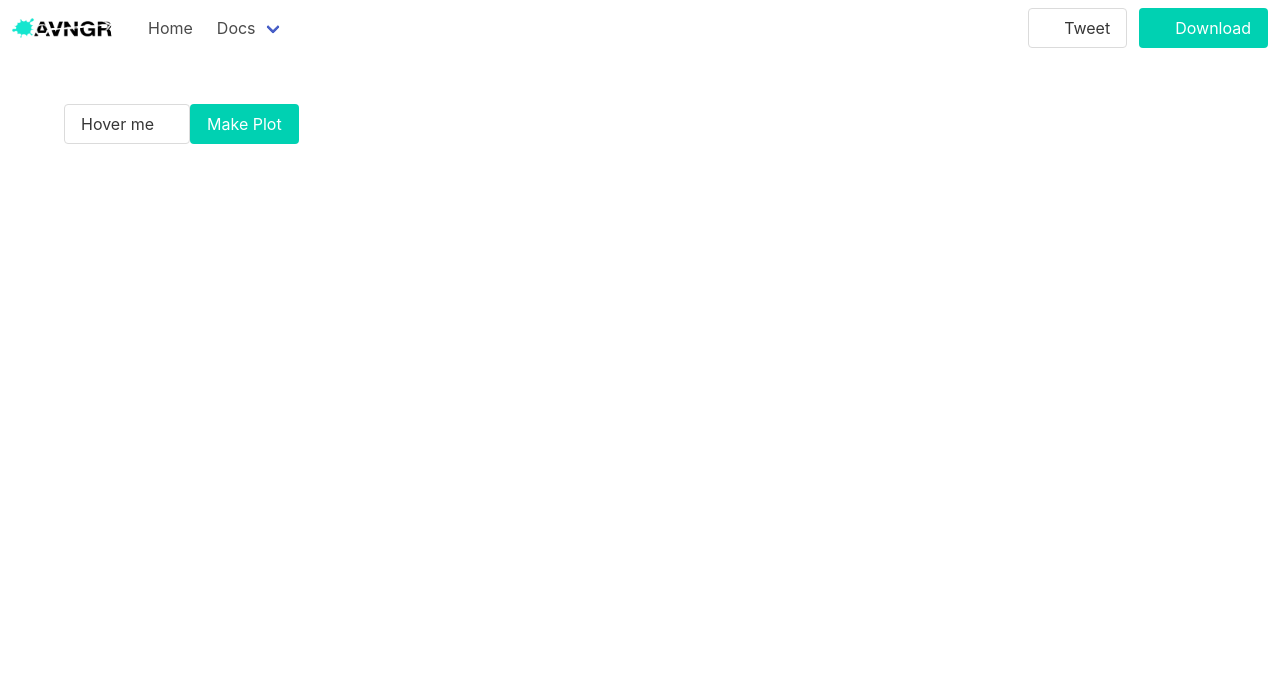
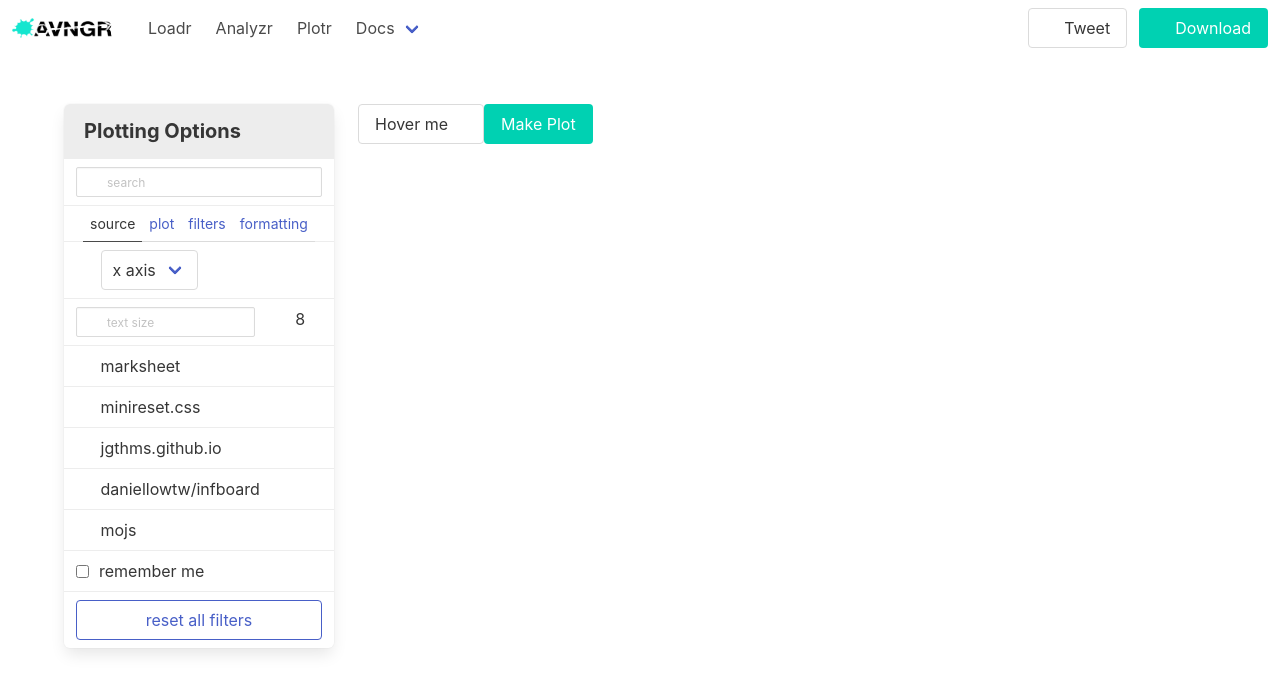
Before and after one commit to thenorthnate/avngr, a Vue app in the folder client/: page / in a window 1280 px wide. Shown: the top 692 px of the page. Built offline with nearby package versions, Linux system fonts and the light colour scheme.

Commit message:
another small update

```diff
--- a/client/src/components/Main/Navbar.vue
+++ b/client/src/components/Main/Navbar.vue
@@ -13,8 +13,14 @@
 
     <div id="navbarExampleTransparentExample" class="navbar-menu">
       <div class="navbar-start">
-        <a class="navbar-item" href="https://bulma.io/">
-          Home
+        <a class="navbar-item" href="#">
+          Loadr
+        </a>
+        <a class="navbar-item" href="#">
+          Analyzr
+        </a>
+        <a class="navbar-item" href="#">
+          Plotr
         </a>
         <div class="navbar-item has-dropdown is-hoverable">
           <a class="navbar-link" href="/documentation/overview/start/">
--- a/client/src/components/Plotr/Plotr.vue
+++ b/client/src/components/Plotr/Plotr.vue
@@ -1,6 +1,96 @@
 <template>
   <section class="section">
     <div class="container">
+      <div class="columns">
+        <div class="column is-3">
+          <nav class="panel">
+            <p class="panel-heading">
+              Plotting Options
+            </p>
+            <div class="panel-block">
+              <p class="control has-icons-left">
+                <input class="input is-small" type="text" placeholder="search">
+                <span class="icon is-small is-left">
+                  <i class="fas fa-search" aria-hidden="true"></i>
+                </span>
+              </p>
+            </div>
+            <p class="panel-tabs">
+              <a class="is-active">source</a>
+              <a>plot</a>
+              <a>filters</a>
+              <a>formatting</a>
+            </p>
+            <a class="panel-block is-active">
+              <span class="panel-icon">
+                <i class="fas fa-book" aria-hidden="true"></i>
+              </span>
+              <div class="select">
+                <select>
+                  <option>x axis</option>
+                  <option>time</option>
+                </select>
+              </div>
+            </a>
+            <div class="panel-block">
+              <div class="columns">
+                <div class="column is-9">
+                  <p class="control has-icons-left">
+                    <input class="input is-small" type="text" placeholder="text size">
+                    <span class="icon is-small is-left">
+                      <i class="fas fa-search" aria-hidden="true"></i>
+                    </span>
+                  </p>
+                </div>
+                <div class="column has-text-centered">
+                  <p>
+                    8
+                  </p>
+                </div>
+              </div>
+            </div>
+            <a class="panel-block">
+              <span class="panel-icon">
+                <i class="fas fa-book" aria-hidden="true"></i>
+              </span>
+              marksheet
+            </a>
+            <a class="panel-block">
+              <span class="panel-icon">
+                <i class="fas fa-book" aria-hidden="true"></i>
+              </span>
+              minireset.css
+            </a>
+            <a class="panel-block">
+              <span class="panel-icon">
+                <i class="fas fa-book" aria-hidden="true"></i>
+              </span>
+              jgthms.github.io
+            </a>
+            <a class="panel-block">
+              <span class="panel-icon">
+                <i class="fas fa-code-branch" aria-hidden="true"></i>
+              </span>
+              daniellowtw/infboard
+            </a>
+            <a class="panel-block">
+              <span class="panel-icon">
+                <i class="fas fa-code-branch" aria-hidden="true"></i>
+              </span>
+              mojs
+            </a>
+            <label class="panel-block">
+              <input type="checkbox">
+              remember me
+            </label>
+            <div class="panel-block">
+              <button class="button is-link is-outlined is-fullwidth">
+                reset all filters
+              </button>
+            </div>
+          </nav>
+        </div>
+        <div class="column">
           <div class="dropdown is-hoverable">
             <div class="dropdown-trigger">
               <button class="button" aria-haspopup="true" aria-controls="dropdown-menu4">
@@ -20,6 +110,8 @@
           </div>
           <a class="button is-primary" v-on:click="makePlot">Make Plot</a>
           <div id="plot" style="width:800px; height:600px;"></div>
+        </div>
+      </div>
     </div>
   </section>
 </template>
```
Lines whose indentation alone changed are shown as unchanged.
